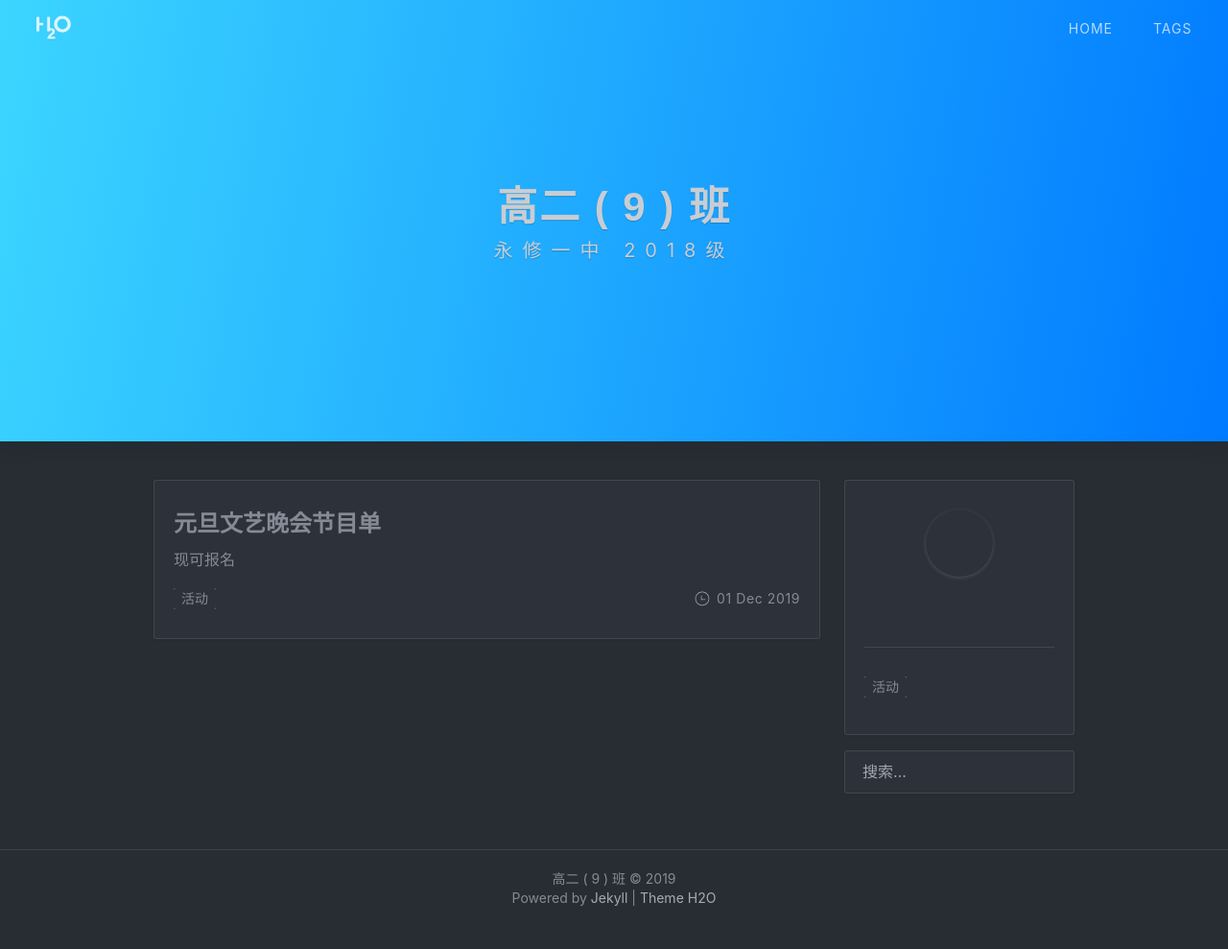
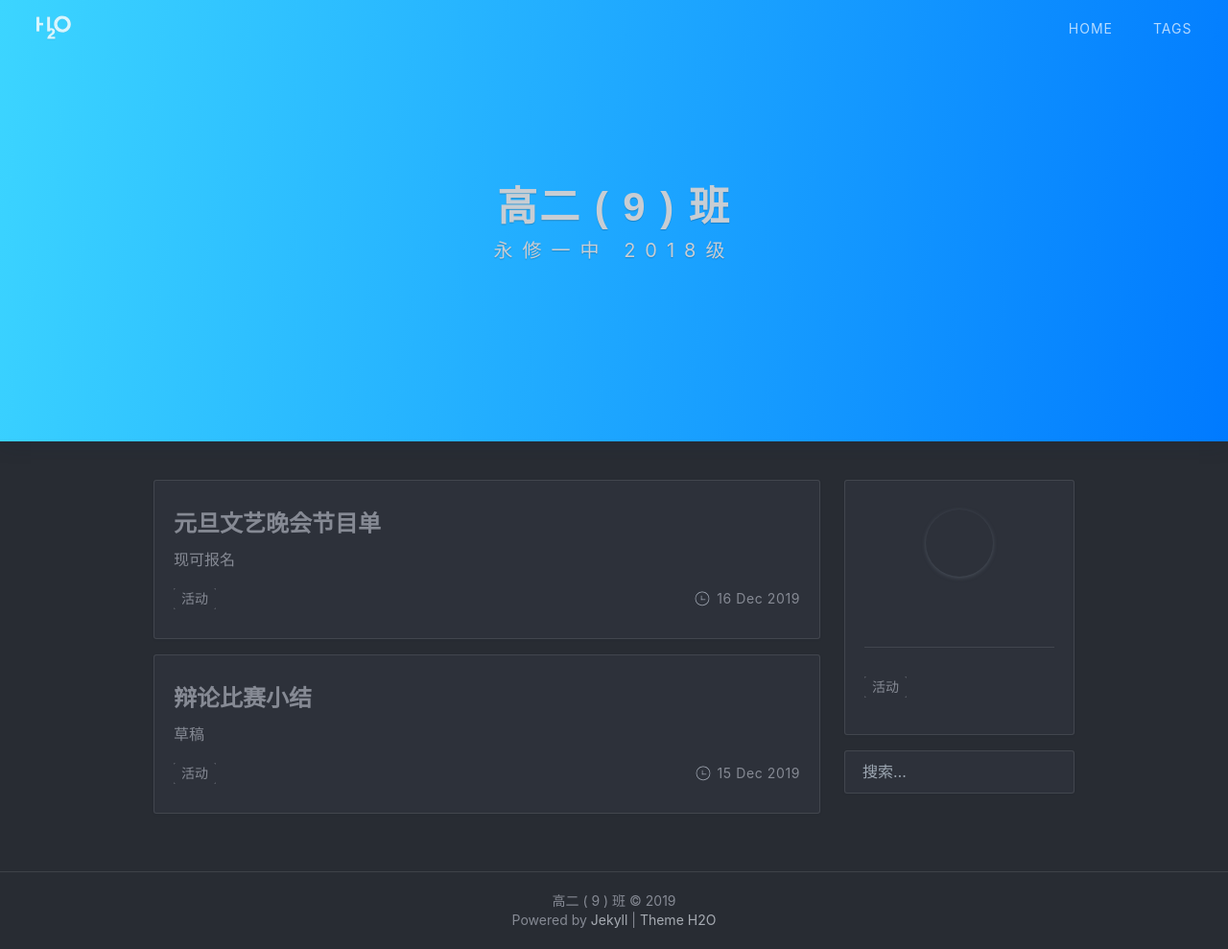
Before and after one commit to yxyz201809/yxyz201809.github.io, a Jekyll site: the page built from index.html, in a window 1280 px wide and 989 px high. Shown: the whole window at 96% size. Built offline with Jekyll 4.4.1, drawn with Linux system fonts in a browser that asks for light colours; nearby versions of some CDN libraries; the list of posts is cut into pages by our own code; a style sheet for code colours, icons or effects is not loaded; some of the changed lines change nothing that is shown.

Commit message:
更新 (辩论比赛)

```diff
--- /dev/null
+++ b/_posts/2019-12-15-debate-competition.md
@@ -0,0 +1,55 @@
+---
+layout: post
+title: 辩论比赛小结
+date: 2019-12-15
+categories: 活动
+tags: 活动
+---
+
+草稿
+
+
+
+
+
+
+
+
+
+
+# 参与小组成员:
+
+> - 第一组:
+> - 第二组:
+> - 第三组:
+> - 第四组:
+> - 第五组:
+> - 第六组:
+> - 第七组:
+> - 第八组:
+> - 第九组:
+> - 第十组:
+
+---
+
+# 辩题分配:
+
+> - 第一组:
+> - 第二组:
+> - 第三组:
+> - 第四组:
+> - 第五组:
+> - 第六组:
+> - 第七组:
+> - 第八组:
+> - 第九组:
+> - 第十组:
+
+---
+
+# 获胜情况:
+
+> 待编辑
+> ...
+
+---
--- a/_posts/2019-11-31-new-years-eve-party.md
+++ b/_posts/2019-12-16-new-years-eve-party.md
@@ -1,8 +1,8 @@
 ---
 layout: post
 title: 元旦文艺晚会节目单
-date: 2019-11-31
-categories: test
+date: 2019-12-16
+categories: 活动
 tags: 活动
 ---
 
```
